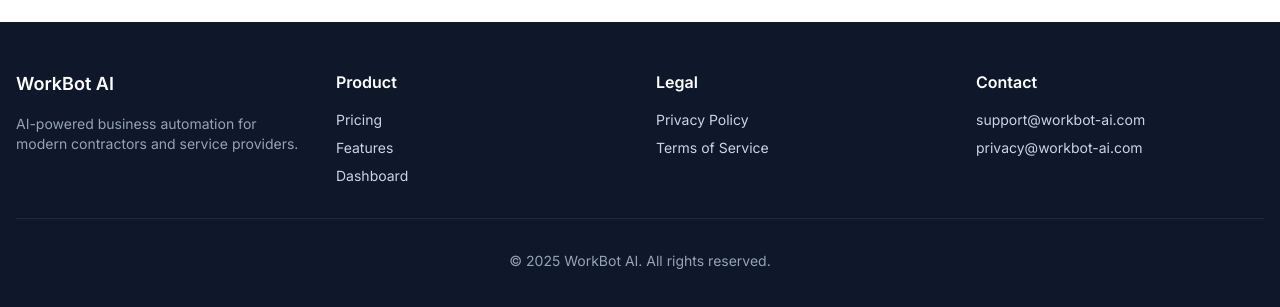
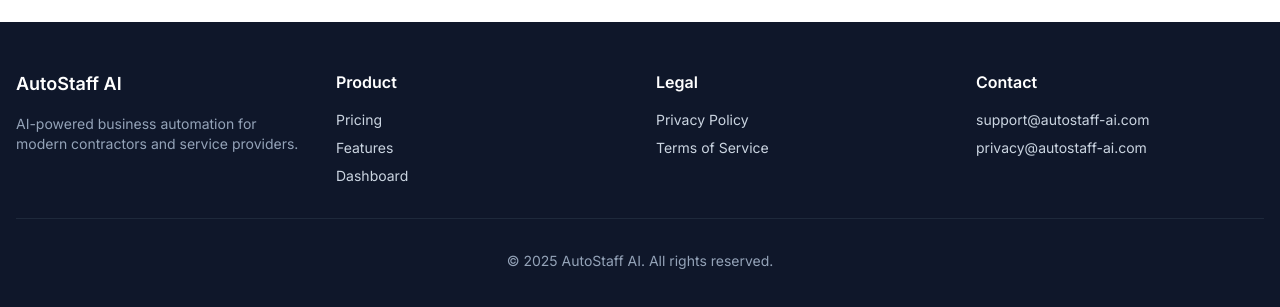
Before and after one commit to maroughi99/autostaff-ai, a Next.js app in the folder apps/web/: page / in a window 1280 px wide. Shown: the part 2577-2884 px from the top of the page. Built offline with nearby package versions, Linux system fonts and the light colour scheme; no server answers.

Commit message:
fix: Update Footer and Customers icon - change WorkBot AI to AutoStaff AI

```diff
--- a/apps/web/src/app/dashboard/layout.tsx
+++ b/apps/web/src/app/dashboard/layout.tsx
@@ -1,6 +1,6 @@
 import { UserButton } from '@clerk/nextjs';
 import Link from 'next/link';
-import { Bot, LayoutDashboard, Mail, Users, FileText, Settings, Zap, Calendar, DollarSign, CreditCard, PieChart } from 'lucide-react';
+import { Bot, LayoutDashboard, Mail, Users, FileText, Settings, Zap, Calendar, DollarSign, CreditCard, PieChart, Briefcase } from 'lucide-react';
 import { UserSync } from '@/components/UserSync';
 import { SubscriptionGuard } from '@/components/SubscriptionGuard';
 
@@ -34,7 +34,7 @@ export default function DashboardLayout({
             <NavLink href="/dashboard/leads" icon={<Users className="h-5 w-5" />}>
               Leads
             </NavLink>
-            <NavLink href="/dashboard/customers" icon={<Users className="h-5 w-5" />}>
+            <NavLink href="/dashboard/customers" icon={<Briefcase className="h-5 w-5" />}>
               Customers
             </NavLink>
             <NavLink href="/dashboard/calendar" icon={<Calendar className="h-5 w-5" />}>
--- a/apps/web/src/components/Footer.tsx
+++ b/apps/web/src/components/Footer.tsx
@@ -9,7 +9,7 @@ export default function Footer() {
         <div className="grid grid-cols-1 md:grid-cols-4 gap-8">
           {/* Company Info */}
           <div>
-            <h3 className="text-white font-semibold text-lg mb-4">WorkBot AI</h3>
+            <h3 className="text-white font-semibold text-lg mb-4">AutoStaff AI</h3>
             <p className="text-sm text-slate-400">
               AI-powered business automation for modern contractors and service providers.
             </p>
@@ -59,13 +59,13 @@ export default function Footer() {
             <h4 className="text-white font-semibold mb-4">Contact</h4>
             <ul className="space-y-2 text-sm">
               <li>
-                <a href="mailto:support@workbot-ai.com" className="hover:text-white transition-colors">
-                  support@workbot-ai.com
+                <a href="mailto:support@autostaff-ai.com" className="hover:text-white transition-colors">
+                  support@autostaff-ai.com
                 </a>
               </li>
               <li>
-                <a href="mailto:privacy@workbot-ai.com" className="hover:text-white transition-colors">
-                  privacy@workbot-ai.com
+                <a href="mailto:privacy@autostaff-ai.com" className="hover:text-white transition-colors">
+                  privacy@autostaff-ai.com
                 </a>
               </li>
             </ul>
@@ -73,7 +73,7 @@ export default function Footer() {
         </div>
 
         <div className="border-t border-slate-800 mt-8 pt-8 text-center text-sm text-slate-400">
-          <p>&copy; {currentYear} WorkBot AI. All rights reserved.</p>
+          <p>&copy; {currentYear} AutoStaff AI. All rights reserved.</p>
         </div>
       </div>
     </footer>
```
